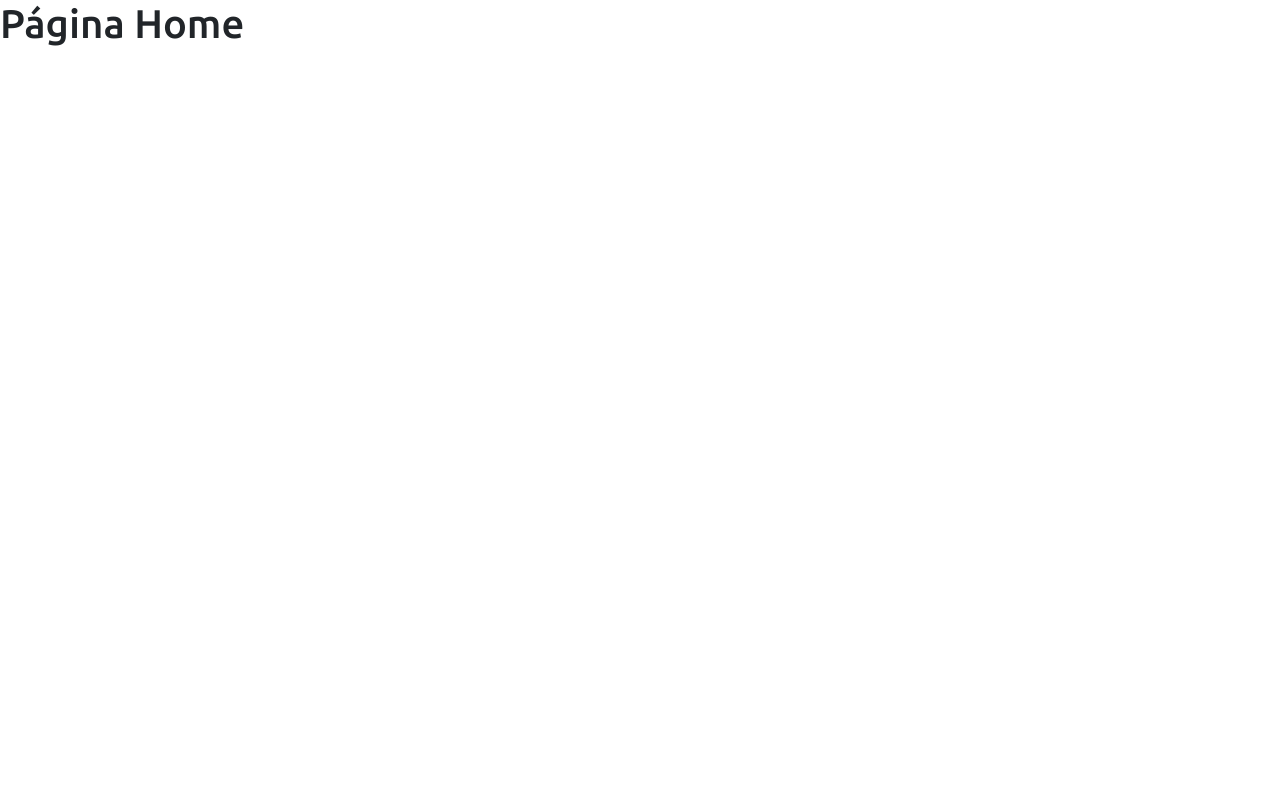
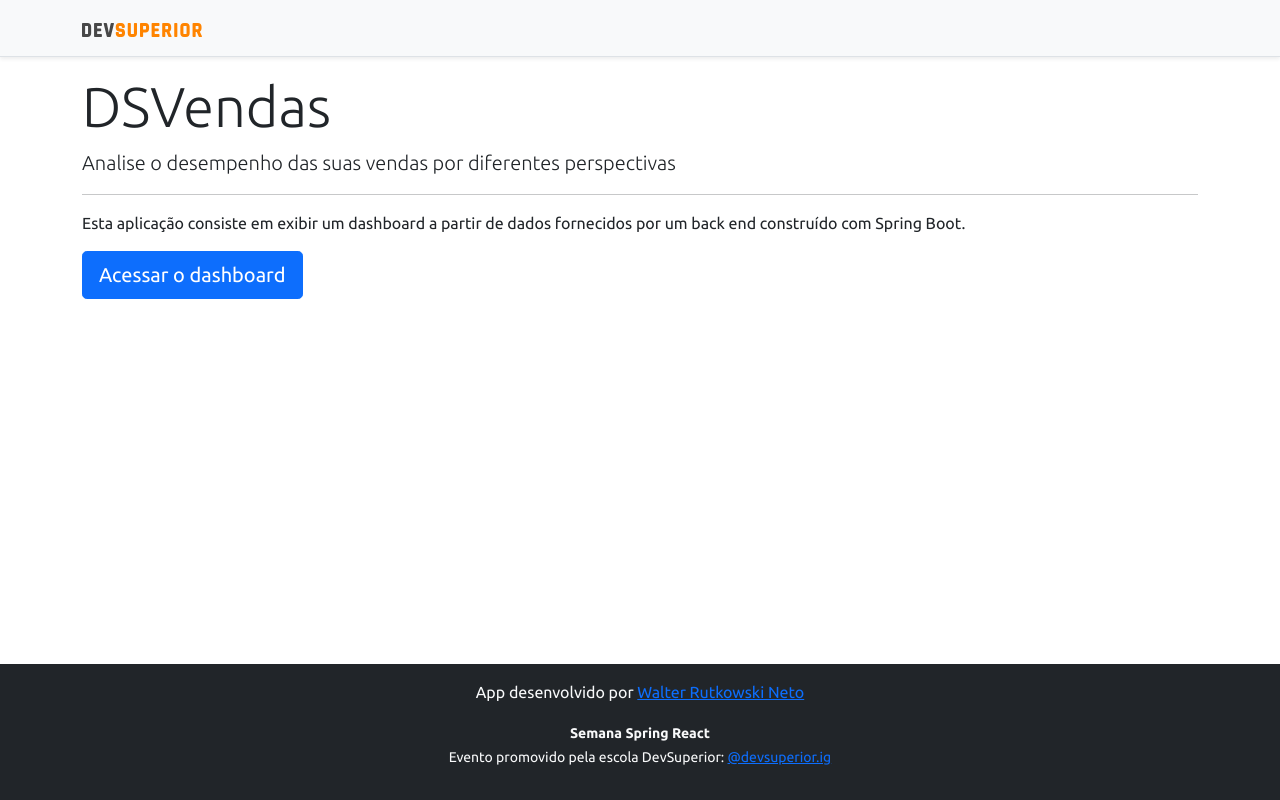
Before and after one commit to WalterRN/projeto.sds3, a React (Create React App) app in the folder frontend/: page / in a window 1280 px wide. Built offline with nearby package versions, Linux system fonts and the light colour scheme.

Commit message:
Home, navigation

```diff
--- a/frontend/src/components/NaveBar/index.tsx
+++ b/frontend/src/components/NaveBar/index.tsx
@@ -1,4 +1,5 @@
 import ImgDsDark from 'assets/img/ds-dark.svg';
+import { Link } from 'react-router-dom';
 
 
 function NaveBar() {
@@ -7,7 +8,9 @@
             <div className="d-flex flex-column flex-md-row align-items-center p-3 px-md-4 mb-3 bg-light border-bottom shadow-sm">
                 <div className="container">
                     <nav className="my-2 my-md-0 mr-md-3">
-                        <img src={ImgDsDark} alt="DevSuperior" width="120" />
+                        <Link to="/">
+                            <img src={ImgDsDark} alt="DevSuperior" width="120" />
+                        </Link>
                     </nav>
                 </div>
             </div>
--- a/frontend/src/pages/Home/index.tsx
+++ b/frontend/src/pages/Home/index.tsx
@@ -1,9 +1,24 @@
+import Footer from "components/Footer";
+import NaveBar from "components/NaveBar";
+import { Link } from "react-router-dom";
+
 function Home() {
     return (
-        <div>
-            <h1>Página Home</h1>
-
+        <>
+        <NaveBar/>
+        <div className="container">
+            <div className="jumbotron">
+                <h1 className="display-4">DSVendas</h1>
+                <p className="lead">Analise o desempenho das suas vendas por diferentes perspectivas</p>
+                <hr />
+                <p>Esta aplicação consiste em exibir um dashboard a partir de dados fornecidos por um back end construído com Spring Boot.</p>
+                <Link className="btn btn-primary btn-lg" to="/dashboard">
+                    Acessar o dashboard
+                </Link>
+            </div>
         </div>
+        <Footer/>
+        </>
     );
 }
 
```
